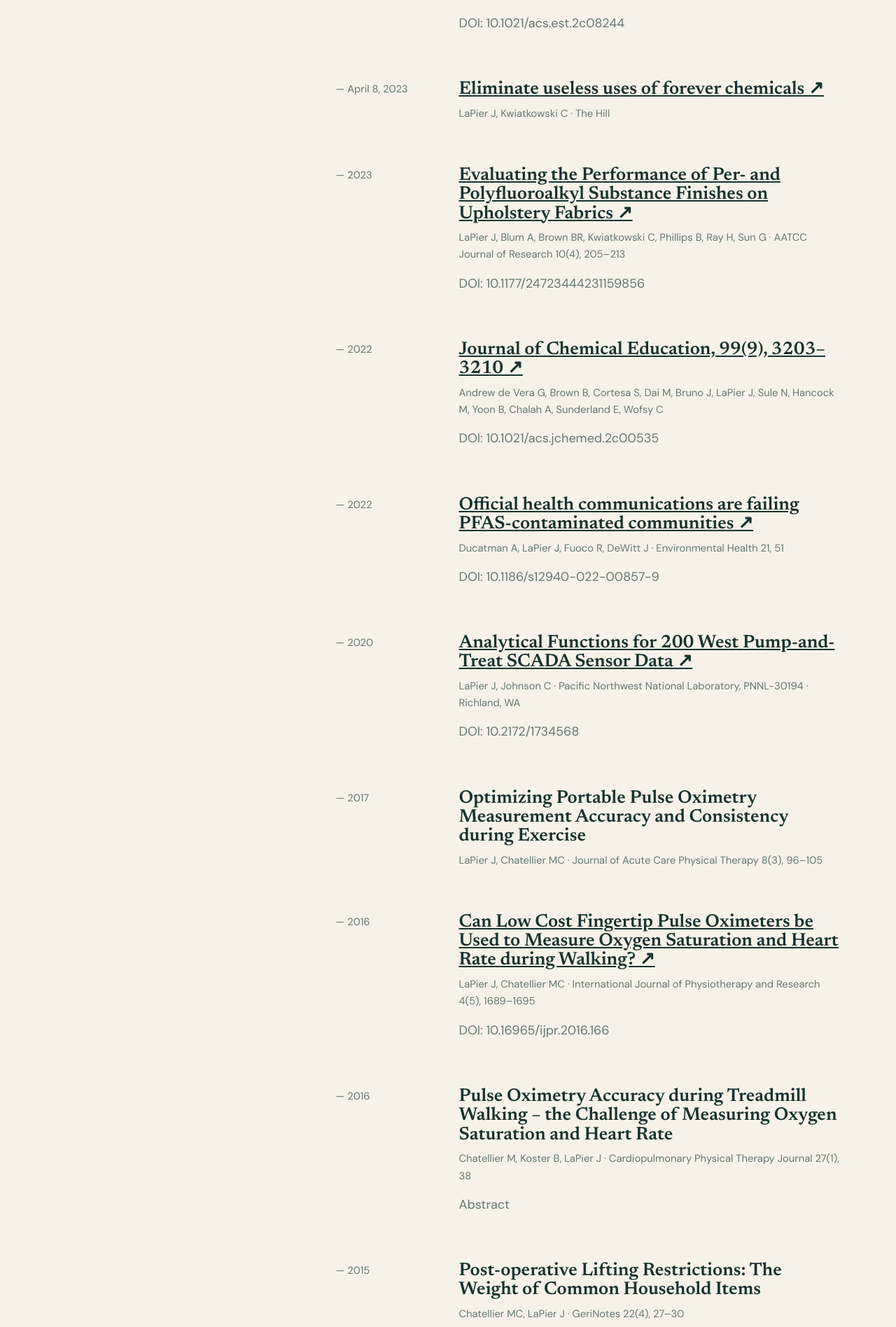
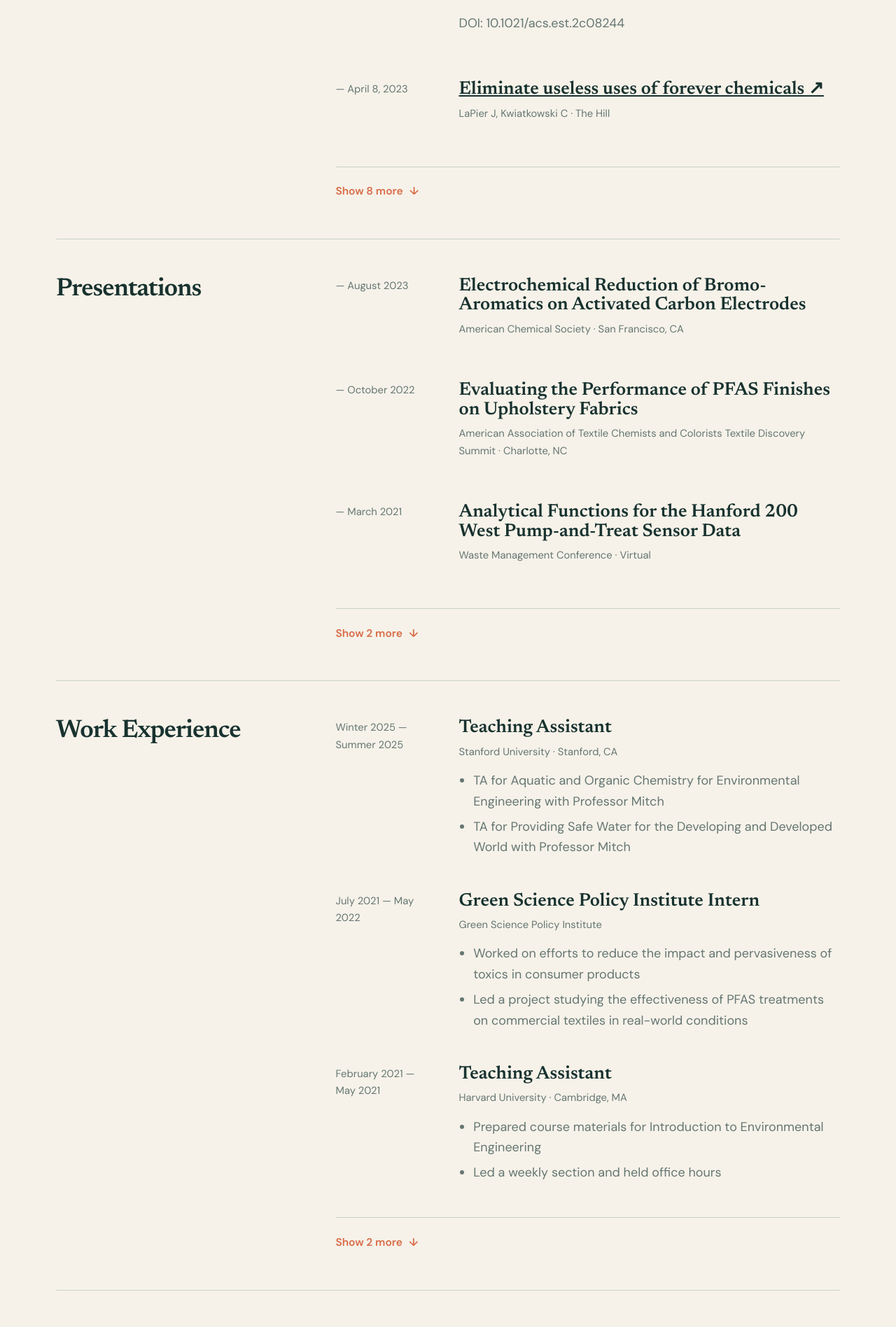
Before and after one commit to Jonas-LaPier/personalwebsite, a Jekyll site: the page built from cv.md, in a window 1280 px wide. Shown: the part 1574-3470 px from the top of the page at 70% size. Built offline with Jekyll 4.4.1, drawn with Linux system fonts in a browser that asks for light colours; some of the changed text lies outside the part shown.

Commit message:
Collapse additional CV entries

```diff
--- a/_data/cv.yml
+++ b/_data/cv.yml
@@ -52,7 +52,7 @@
       end_date: "2023"
       description: "DOI: 10.1177/24723444231159856"
       link: https://doi.org/10.1177/24723444231159856
-    - title: Journal of Chemical Education, 99(9), 3203–3210
+    - title: "HazeL: A Low-Cost Learning Platform for Aerosol Measurements"
       organization: Andrew de Vera G, Brown B, Cortesa S, Dai M, Bruno J, LaPier J, Sule N, Hancock M, Yoon B, Chalah A, Sunderland E, Wofsy C
       location: ""
       start_date: ""
--- /dev/null
+++ b/_includes/cv-item.html
@@ -0,0 +1,9 @@
+<article class="cv-item">
+  <div class="cv-date">{{ include.item.start_date }}{% if include.item.end_date != '' %} — {{ include.item.end_date }}{% endif %}</div>
+  <div>
+    <h3>{% if include.item.link != '' %}<a href="{{ include.item.link }}">{{ include.item.title }} ↗</a>{% else %}{{ include.item.title }}{% endif %}</h3>
+    {% if include.item.organization != '' %}<p class="meta">{{ include.item.organization }}{% if include.item.location != '' %} · {{ include.item.location }}{% endif %}</p>{% endif %}
+    {% if include.item.description != '' %}<p class="description">{{ include.item.description }}</p>{% endif %}
+    {% if include.item.details %}<ul class="cv-details">{% for detail in include.item.details %}<li>{{ detail }}</li>{% endfor %}</ul>{% endif %}
+  </div>
+</article>
--- a/cv.md
+++ b/cv.md
@@ -14,17 +14,13 @@ permalink: /cv/
 <section class="cv-section">
   <h2>{{ section.title }}</h2>
   <div>
-    {% for item in section.items %}
-    <article class="cv-item">
-      <div class="cv-date">{{ item.start_date }}{% if item.end_date != '' %} — {{ item.end_date }}{% endif %}</div>
-      <div>
-        <h3>{% if item.link != '' %}<a href="{{ item.link }}">{{ item.title }} ↗</a>{% else %}{{ item.title }}{% endif %}</h3>
-        {% if item.organization != '' %}<p class="meta">{{ item.organization }}{% if item.location != '' %} · {{ item.location }}{% endif %}</p>{% endif %}
-        {% if item.description != '' %}<p class="description">{{ item.description }}</p>{% endif %}
-        {% if item.details %}<ul class="cv-details">{% for detail in item.details %}<li>{{ detail }}</li>{% endfor %}</ul>{% endif %}
-      </div>
-    </article>
-    {% endfor %}
+    {% for item in section.items limit: 3 %}{% include cv-item.html item=item %}{% endfor %}
+    {% if section.items.size > 3 %}
+    <details class="cv-more">
+      <summary><span class="show-label">Show {{ section.items.size | minus: 3 }} more</span><span class="hide-label">Show less</span></summary>
+      {% for item in section.items offset: 3 %}{% include cv-item.html item=item %}{% endfor %}
+    </details>
+    {% endif %}
   </div>
 </section>
 {% endfor %}
```
Also changed, not shown: assets/css/site.css.
